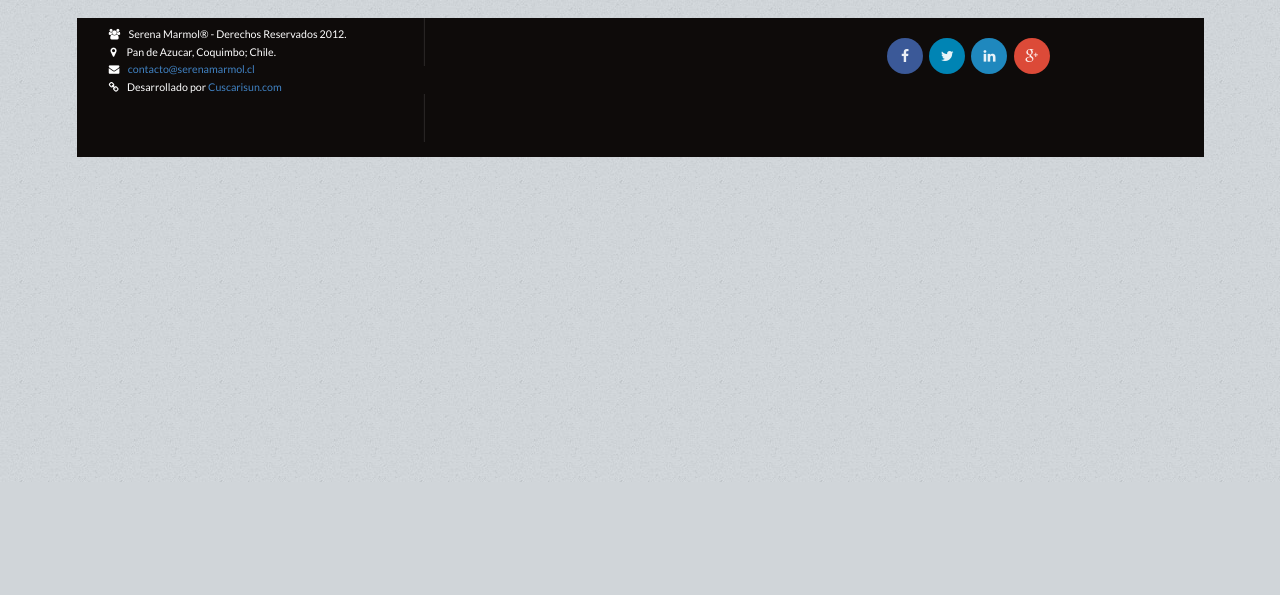
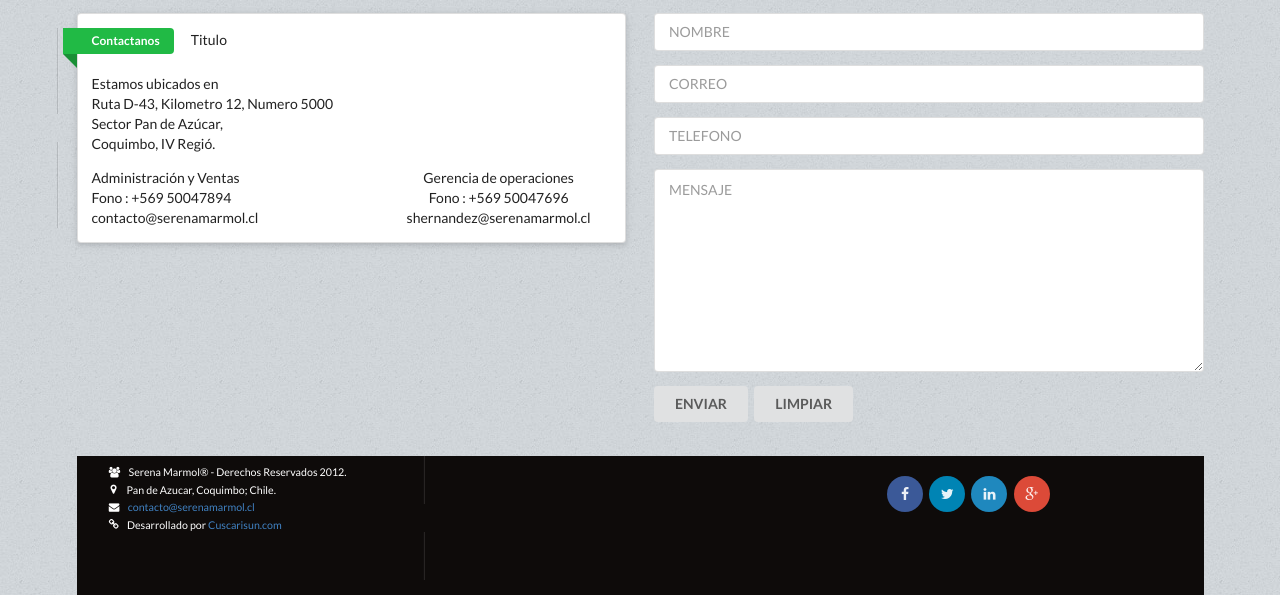
Before and after one commit to osmansmith/marmol, a PHP site: page /marmol/contactos.php in a window 1280 px wide. Shown: the part 318-913 px from the top of the page. Before the commit the page ends 800 px from the top, so only its background shows below. Run offline with PHP 8.4, Linux system fonts and the light colour scheme; grey boxes are pictures that could not be loaded.

Commit message:
FALTA EL MAPA
falta mapa de localizacion

```diff
--- a/contactos.php
+++ b/contactos.php
@@ -1,6 +1,62 @@
 <?php include_once "head.php";?>
 
 <!-- Contenido de la pagina-->
-<div id="map"></div>
+<div class="ui two column grid">
+<div class="column">
+    <div class="ui raised segment">
+      <a class="ui green ribbon label">Contactanos</a>
+      <span>Titulo</span>
+
+      <p><br>
+      Estamos ubicados en <br>
+      Ruta D-43, Kilometro 12, Numero 5000 <br>
+      Sector Pan de Azúcar, <br>
+      Coquimbo, IV Regió.
+      </p>
+
+
+
+      <div class="ui two column middle aligned very relaxed stackable grid">
+  <div class="column">
+  <p>Administración y Ventas <br>
+         Fono : +569 50047894 <br>
+         contacto@serenamarmol.cl
+      </p>
+  </div>
+  <div class="ui vertical divider"></div>
+  <div class="center aligned column">
+   <p> Gerencia de operaciones <br>
+      Fono : +569 50047696 <br>
+      shernandez@serenamarmol.cl
+   </p>
+  </div>
+</div>
+    </div>
+  </div>
+  <div class="column">
+
+     <form class="ui form">
+  <div class="field">
+    <!--<label>Nombre :</label>-->
+    <input type="text" name="nombre" placeholder="NOMBRE">
+  </div>
+  <div class="field">
+    <!--<label>Correo :</label>-->
+    <input type="email" name="correo" placeholder="CORREO">
+  </div>
+  <div class="field">
+    <input type="number" name="fono" placeholder="TELEFONO">
+  </div>
+  <div class="field">
+      <textarea name="mensaje" id="mensaje" cols="30" rows="10" placeholder="MENSAJE"></textarea>
+  </div>
+  <button class="ui button" type="submit">ENVIAR</button>
+   <button class="ui button" type="reset">LIMPIAR</button>
+
+</form>
+
+  </div>
+</div>
+
 
 <?php include_once "footer.php";?>
```
